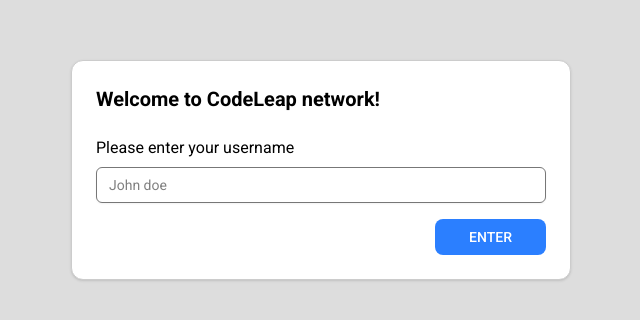
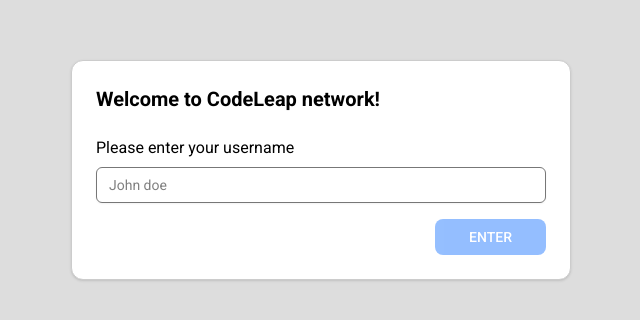
Before and after one commit to frnndog-suav/CodeLeapProject, a React (Vite) app: page / in a window 1280 px wide. Shown: the part 230-550 px from the top of the page, without its empty margins (319-959 px from the left). Built offline with nearby package versions, Linux system fonts and the light colour scheme.

Commit message:
feat: add react hook forms and zod + set up form

```diff
--- a/package.json
+++ b/package.json
@@ -9,6 +9,7 @@
 		"preview": "vite preview"
 	},
 	"dependencies": {
+		"@hookform/resolvers": "^5.2.2",
 		"@tailwindcss/vite": "^4.1.18",
 		"class-variance-authority": "^0.7.1",
 		"clsx": "^2.1.1",
@@ -16,8 +17,10 @@
 		"radix-ui": "^1.4.3",
 		"react": "^19.2.0",
 		"react-dom": "^19.2.0",
+		"react-hook-form": "^7.71.1",
 		"tailwind-merge": "^3.4.0",
-		"tailwindcss": "^4.1.18"
+		"tailwindcss": "^4.1.18",
+		"zod": "^4.3.6"
 	},
 	"devDependencies": {
 		"@biomejs/biome": "2.3.14",
--- a/src/App.tsx
+++ b/src/App.tsx
@@ -1,11 +1,30 @@
+import { zodResolver } from "@hookform/resolvers/zod";
+import { useForm } from "react-hook-form";
+import z from "zod";
 import { Input } from "@/components/ui/input";
 import { Button } from "./components/ui/button";
 import { Card, CardContent, CardFooter, CardHeader, CardTitle } from "./components/ui/card";
-import { Field, FieldLabel, FieldSet } from "./components/ui/field";
+import { Field, FieldError, FieldLabel, FieldSet } from "./components/ui/field";
+
+const loginFormSchema = z.object({
+	username: z.string().min(1, "Username invalid."),
+})
+
+type TLoginFormFields = z.infer<typeof loginFormSchema>
 
 function App() {
+	const {
+		register,
+		handleSubmit,
+		formState: { errors, isValid },
+	} = useForm<TLoginFormFields>({
+		resolver: zodResolver(loginFormSchema),
+		mode: "onChange",
+	});
+
 	return (
 		<div className="w-screen h-screen bg-[#ddd] flex items-center justify-center">
+			<form onSubmit={handleSubmit((data) => console.log(data))}>
 				<Card className="md:w-[500px] bg-white border border-solid border-[#ccc] gap-4">
 					<CardHeader>
 						<CardTitle className="text-xl font-bold">Welcome to CodeLeap network!</CardTitle>
@@ -14,14 +33,16 @@
 						<FieldSet>
 							<Field className="gap-2">
 								<FieldLabel htmlFor="username">Please enter your username</FieldLabel>
-							<Input id="username" type="text" placeholder="John doe" />
+								<Input {...register('username')} id="username" type="text" placeholder="John doe" />
+								<FieldError className="text-[#FF5151]">{errors.username?.message}</FieldError>
 							</Field>
 						</FieldSet>
 					</CardContent>
 					<CardFooter className="flex justify-end">
-					<Button variant={'blue'}>ENTER</Button>
+						<Button variant={'blue'} disabled={!isValid} type="submit">ENTER</Button>
 					</CardFooter>
 				</Card>
+			</form>
 		</div>
 	);
 }
```
Also changed, not shown: 2 other files (tests, documents, lock files or other folders). Lines whose indentation alone changed are shown as unchanged.
